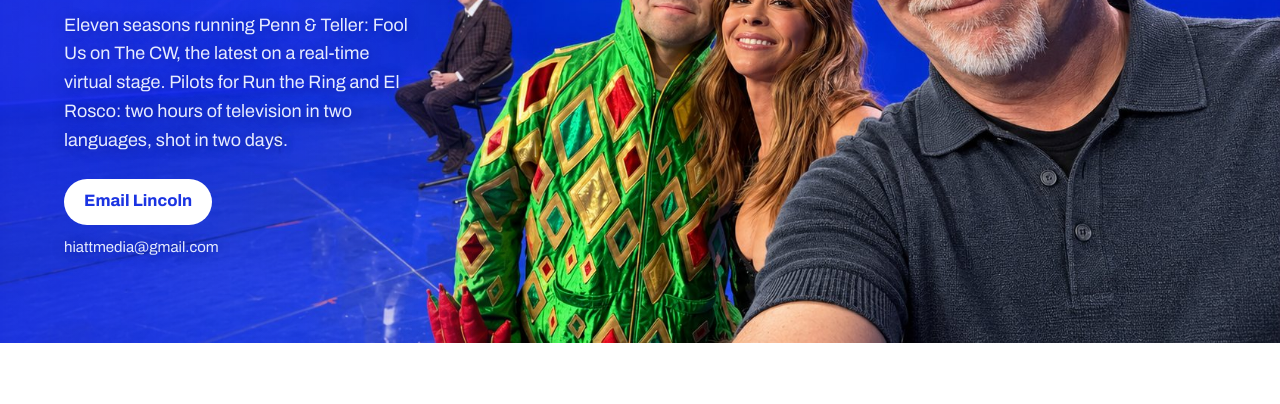
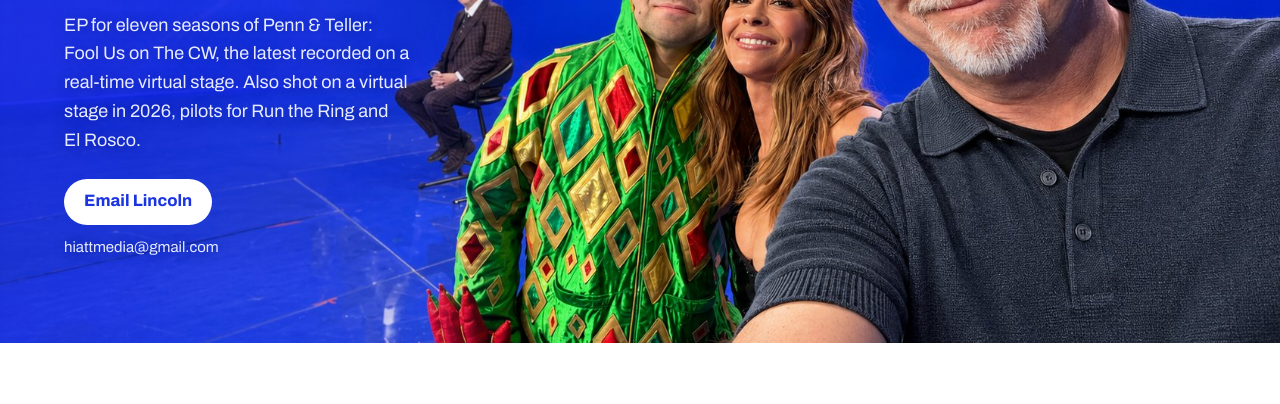
Before and after one commit to HiattMedia/lincolnhiatt-site, a plain HTML site: page index.html in a window 1280 px wide. Shown: the part 361-765 px from the top of the page. Drawn offline with Linux system fonts and the light colour scheme.

Commit message:
Hero subhead: Lincoln's new wording
Updated the description of Lincoln Hiatt's role and projects.

```diff
--- a/index.html
+++ b/index.html
@@ -226,7 +226,7 @@ html.has-player{overflow:hidden}
     <div class="copy">
       <h1>Lincoln Hiatt</h1>
       <div class="roles">Format Creator, Showrunner, EP and <span class="nw">Virtual-Studio</span> Producer</div>
-      <p>Eleven seasons running Penn &amp; Teller: Fool Us on The CW, the latest on a real-time virtual stage. Pilots for Run the Ring and El Rosco: two hours of television in two languages, shot in two days.</p>
+      <p>EP for eleven seasons of Penn &amp; Teller: Fool Us on The CW, the latest recorded on a real-time virtual stage. Also shot on a virtual stage in 2026, pilots for Run the Ring and El Rosco.</p>
       <a class="btn" href="mailto:hiattmedia@gmail.com">Email Lincoln</a>
       <span class="mail">hiattmedia@gmail.com</span>
     </div>
```
